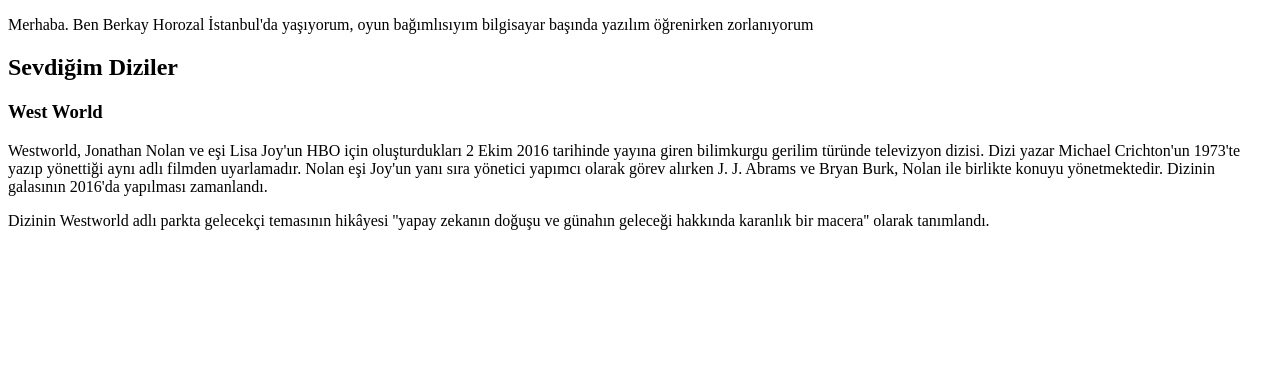
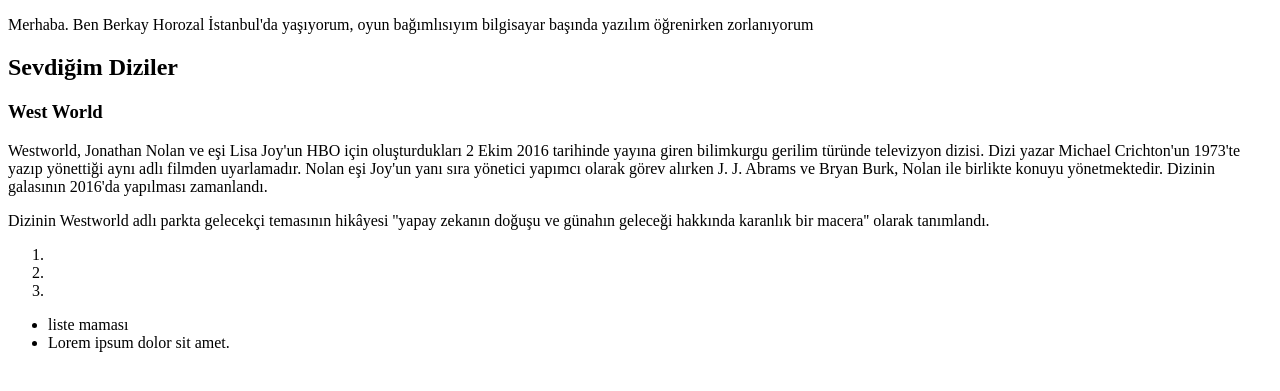
Before and after one commit to AcidBerkay/proje1, a plain HTML site: page index.html in a window 1280 px wide. Shown: the part 91-482 px from the top of the page. Drawn offline with Linux system fonts and the light colour scheme.

Commit message:
listeeklendi

```diff
--- a/index.html
+++ b/index.html
@@ -8,3 +8,17 @@
 <!--westworld vikipedi sayfasından kopyalandı -->
 <p>Westworld, Jonathan Nolan ve eşi Lisa Joy'un HBO için oluşturdukları 2 Ekim 2016 tarihinde yayına giren bilimkurgu gerilim türünde televizyon dizisi. Dizi yazar Michael Crichton'un 1973'te yazıp yönettiği aynı adlı filmden uyarlamadır. Nolan eşi Joy'un yanı sıra yönetici yapımcı olarak görev alırken J. J. Abrams ve Bryan Burk, Nolan ile birlikte konuyu yönetmektedir. Dizinin galasının 2016'da yapılması zamanlandı.</p>
 <p>Dizinin Westworld adlı parkta gelecekçi temasının hikâyesi ''yapay zekanın doğuşu ve günahın geleceği hakkında karanlık bir macera'' olarak tanımlandı.</p>
+
+<!-- ol sıralı liste 1,2,,3 -->
+<!-- ul liste sırarız *,*-->
+<!-- list item -->
+<ol>
+    <li></li>
+    <li></li>
+    <li></li>
+</ol>
+
+<ul>
+    <li>liste maması</li>
+    <li>Lorem ipsum dolor sit amet.</li>
+</ul>
```
